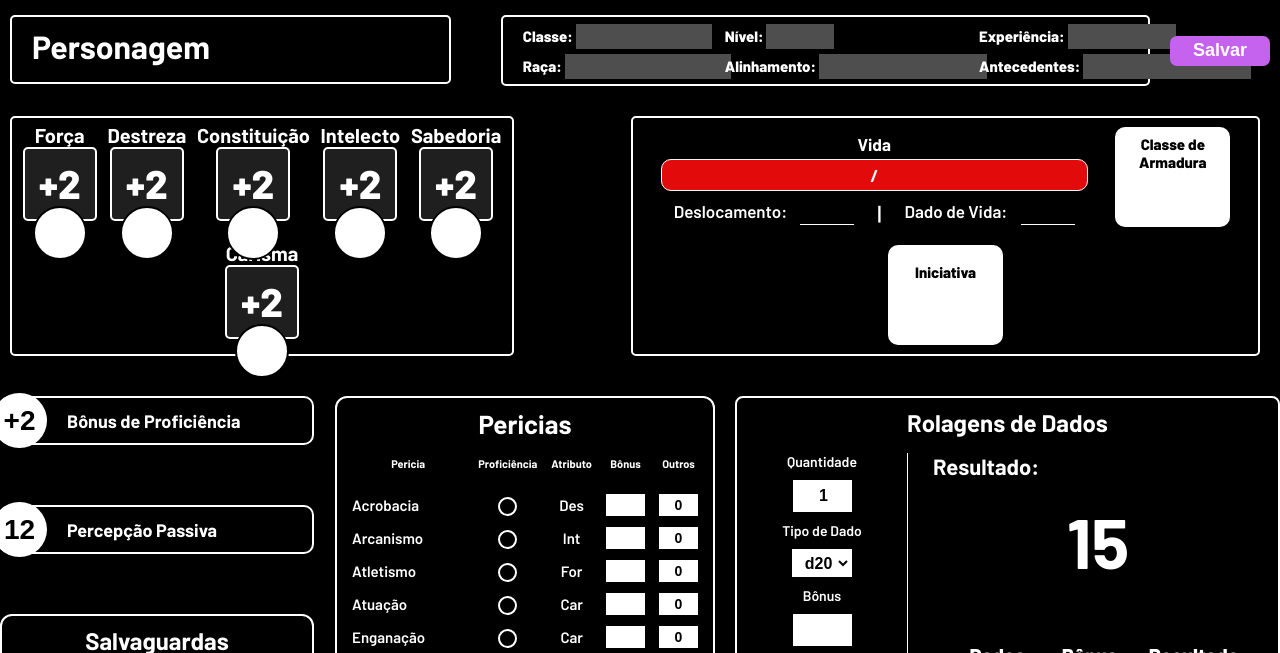
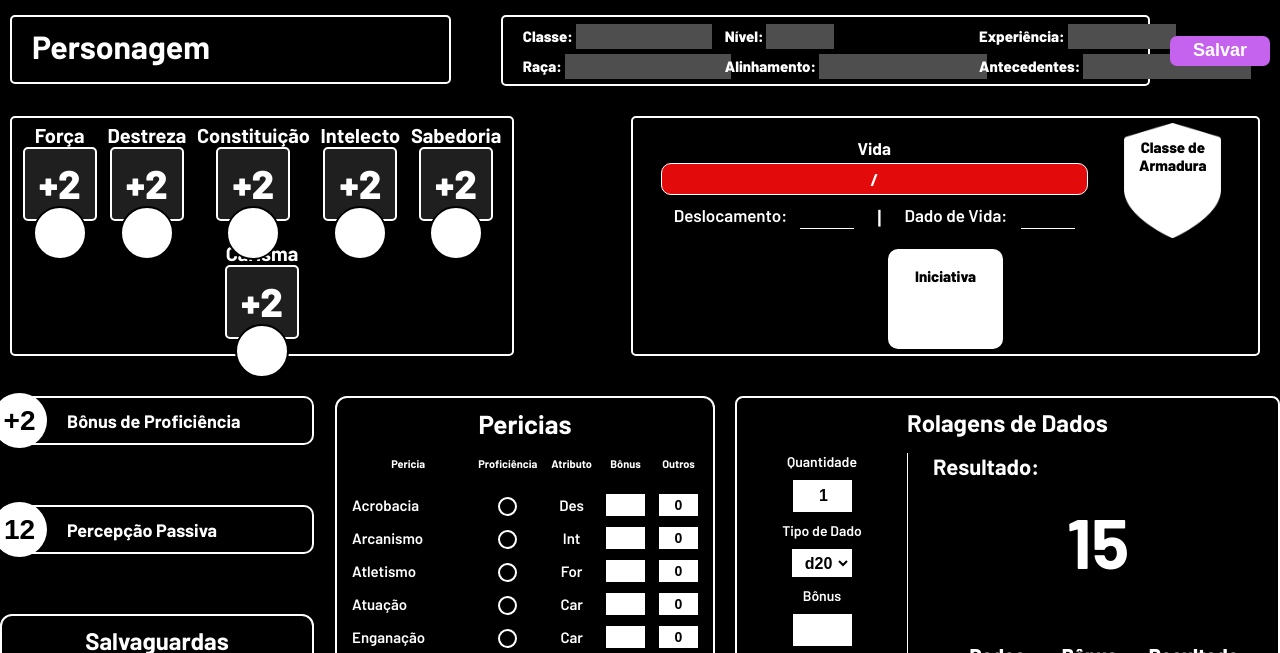
Before and after one commit to MuriloLeon/dragons_sheet, a website: page public/ficha_personagem.html in a window 1280 px wide. Shown: the part 95-748 px from the top of the page. Drawn offline with Linux system fonts and the light colour scheme; a web font is replaced by a local one.

Commit message:
Adição de imagens

```diff
--- a/public/css/ficha.css
+++ b/public/css/ficha.css
@@ -280,7 +280,9 @@
 }
 
 .armadura{
-  background-color: #fff;
+  background-color: transparent;
+  background-image: url("../assets/imgs/escudo.png");
+  background-size: cover;
   border: 0;
   border-radius: 10px;
   display: flex;
@@ -288,7 +290,7 @@
   align-items: center;
   justify-content: center;
   width: 115px;
-  height: 100px;
+  height: 115px;
 }
 
 .armadura p{
```
Also changed, not shown: public/assets/img/logo_com_fundo.png (deleted), public/assets/img/remove.png (deleted), public/assets/imgs/d20_white.png (renamed from public/assets/img/d20_white.png), public/assets/imgs/escudo.png (renamed from public/assets/img/escudo.png), public/assets/imgs/imagemFicha.png (renamed from public/assets/img/imagemFicha.png).
